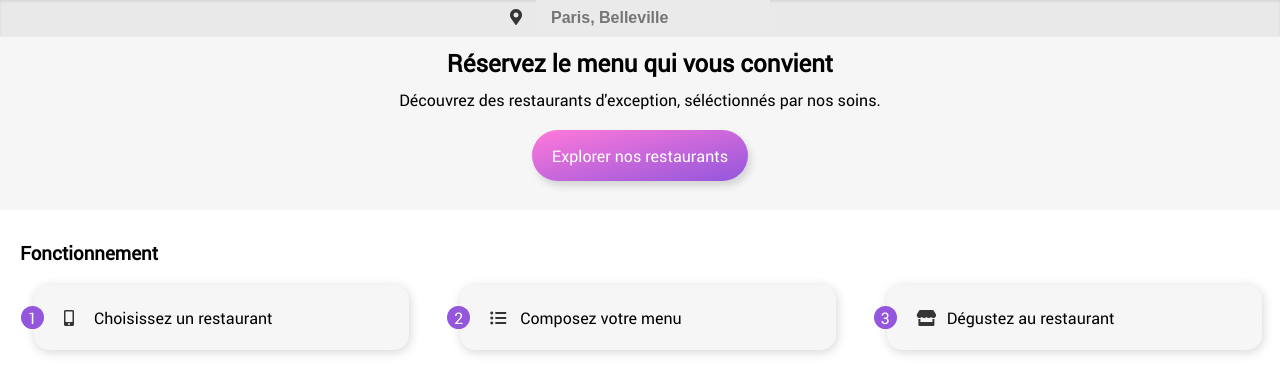
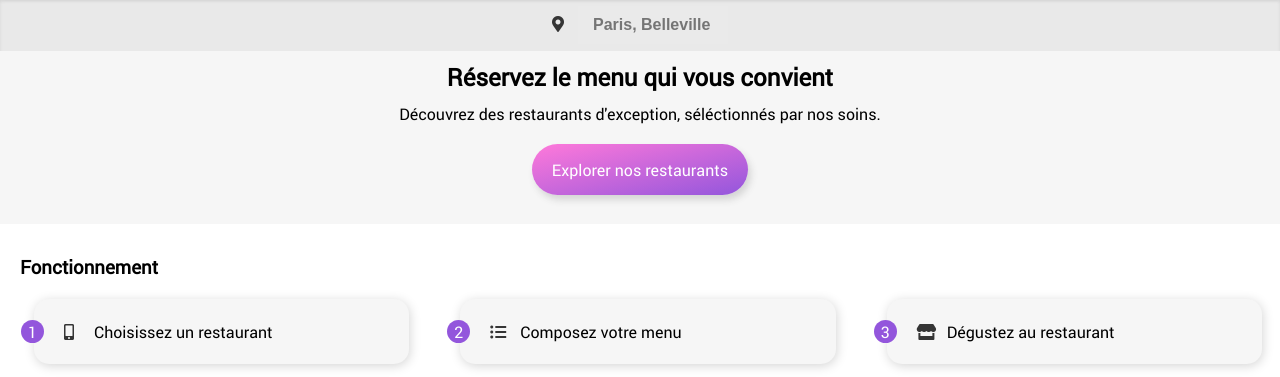
Before and after one commit to Elaudie/ElodieRie_3_09052021, a website: page index.html in a window 1280 px wide. Shown: the part 65-442 px from the top of the page. Drawn offline with Linux system fonts and the light colour scheme.

Commit message:
corrections

```diff
--- a/sass/main.scss
+++ b/sass/main.scss
@@ -125,6 +125,7 @@ $font2: 'Shrikhand-Regular';
 @-webkit-keyframes vanish {
     90% {
         opacity: 1;
+        transform: translateX(0);
       }
       100% {
         transform: translateX(-1440px);
@@ -161,6 +162,7 @@ $font2: 'Shrikhand-Regular';
         text-align: center;
         background-color: darken($grisclair, 5);
         box-shadow: inset 0 2.5px 3px $grismoyen;
+        padding: 7px;
         i {
             padding-right: 10px;
         }
@@ -175,6 +177,7 @@ $font2: 'Shrikhand-Regular';
             padding: 10px 0px;
             padding-left: 15px;
             background-color: #EAEAEA;
+            width: 150px;
         }
     }
 }
```
Also changed, not shown: sass/main.css, 1 other file.
